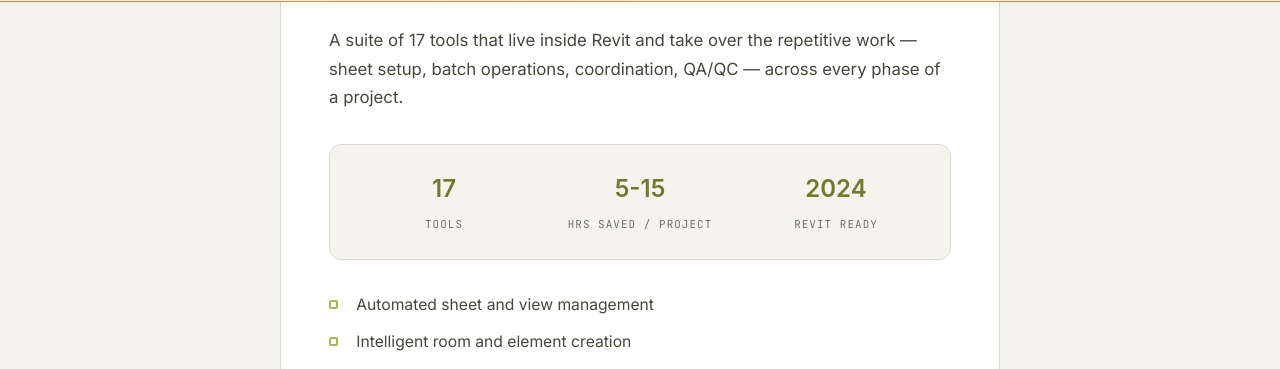
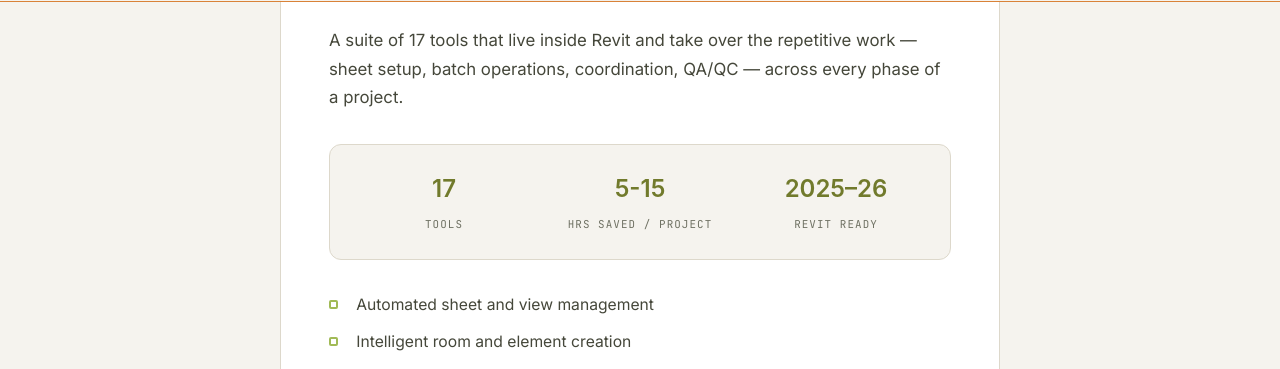
Before and after one commit to echofmann/lintelos, a Jekyll site: the page built from products.html, in a window 1280 px wide and 900 px high, scrolled down 1012 px. Shown: the part 78-447 px from the top of the window. Built offline with Jekyll 4.4.1, drawn with Linux system fonts in a browser that asks for light colours; some web fonts are replaced.

Commit message:
Update Revit compatibility to 2025 and 2026
Co-Authored-By: Claude Sonnet 5.5 <noreply@anthropic.com>
Claude-Session: https://claude.ai/code/session_01Mw6soBVgP4w8hGD2XpEAz5

```diff
--- a/products.html
+++ b/products.html
@@ -220,7 +220,7 @@ description: "Lintelos Revit Add-ins give architects their time back — plus cu
                                 <span class="stat-label">Hrs Saved / Project</span>
                             </div>
                             <div class="stat">
-                                <span class="stat-number">2024</span>
+                                <span class="stat-number">2025–26</span>
                                 <span class="stat-label">Revit Ready</span>
                             </div>
                         </div>
--- a/products/revit-add-ins.html
+++ b/products/revit-add-ins.html
@@ -264,7 +264,7 @@ description: "Lintelos Revit Add-ins is a suite of 17 Revit add-ins that automat
                                 <li>17 automation tools</li>
                                 <li>Email support</li>
                                 <li>Video tutorials</li>
-                                <li>Revit 2024 compatible</li>
+                                <li>Revit 2025 &amp; 2026 compatible</li>
                             </ul>
                         </div>
 
```
